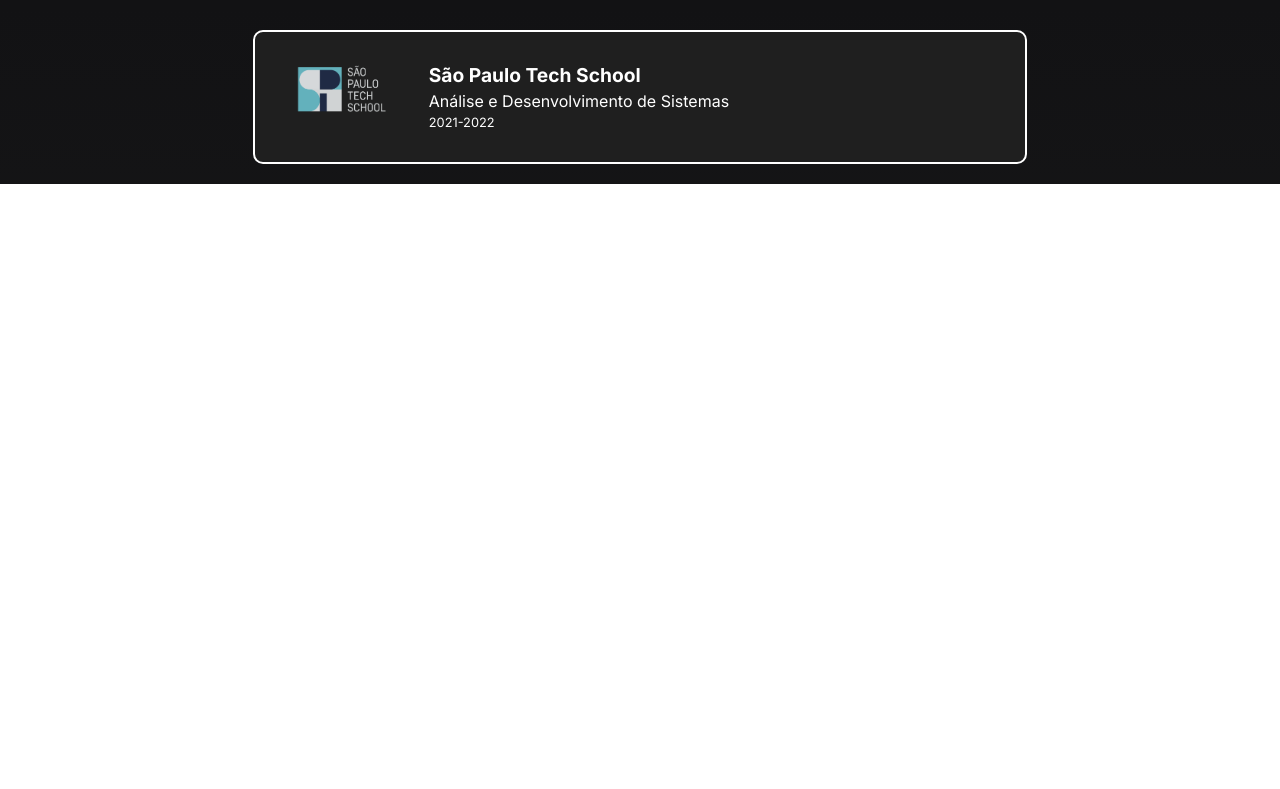
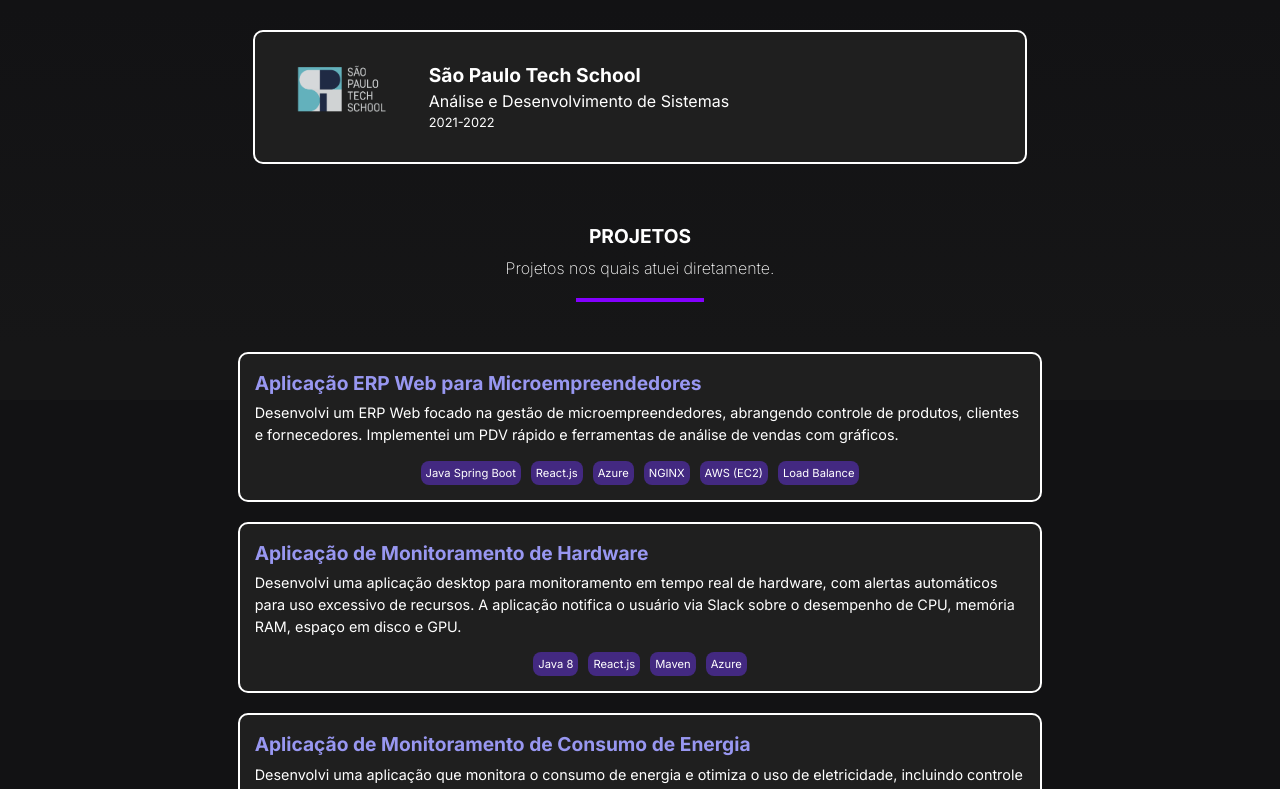
Before and after one commit to ogabrielalves/portifolio, a React (Vite) app: page / in a window 1280 px wide. Shown: the part 2000-2789 px from the top of the page. Before the commit the page ends 2184 px from the top, so only its background shows below. Built offline with nearby package versions, Linux system fonts and the light colour scheme.

Commit message:
feat - adiciona sessao de projetos

```diff
--- /dev/null
+++ b/src/components/atoms/Projects/Projects.module.scss
@@ -0,0 +1,56 @@
+.container {
+  display: flex;
+  justify-content: center;
+  align-items: center;
+  flex-direction: column;
+  margin-top: 50px;
+  width: 100%;
+}
+
+.box {
+  border: 2px solid white;
+  border-radius: 10px;
+  width: 60%;
+  display: flex;
+  flex-direction: column;
+  margin-bottom: 20px;
+  background-color: var(--dark);
+  padding: 15px;
+
+  @media (max-width: 768px) {
+    width: 80%;
+    text-align: center;
+  }
+}
+
+.informations {
+  line-height: 1.5;
+}
+
+.title {
+  font-size: 1.2rem;
+  font-weight: 600;
+  color: var(--title);
+}
+
+.description {
+  font-size: 0.9rem;
+  margin-top: 5px;
+}
+
+.tags {
+  margin-top: 15px;
+  display: flex;
+  flex-wrap: wrap;
+  justify-content: center;
+  gap: 10px;
+}
+
+.tagTech {
+  display: inline-block;
+  background-color: var(--tags);
+  padding: 5px;
+  border-radius: 8px;
+  font-size: 0.7rem;
+  text-align: center;
+}
--- /dev/null
+++ b/src/components/atoms/Projects/Projects.tsx
@@ -0,0 +1,43 @@
+import style from "./Projects.module.scss";
+
+const graduations = [
+  {
+    title: "Aplicação ERP Web para Microempreendedores",
+    description:
+      "Desenvolvi um ERP Web focado na gestão de microempreendedores, abrangendo controle de produtos, clientes e fornecedores. Implementei um PDV rápido e ferramentas de análise de vendas com gráficos.",
+    skills: ["Java Spring Boot", "React.js", "Azure", "NGINX", "AWS (EC2)", "Load Balance"],
+  },
+  {
+    title: "Aplicação de Monitoramento de Hardware",
+    description:
+      "Desenvolvi uma aplicação desktop para monitoramento em tempo real de hardware, com alertas automáticos para uso excessivo de recursos. A aplicação notifica o usuário via Slack sobre o desempenho de CPU, memória RAM, espaço em disco e GPU.",
+    skills: ["Java 8", "React.js", "Maven", "Azure"],
+  },
+  {
+    title: "Aplicação de Monitoramento de Consumo de Energia",
+    description: "Desenvolvi uma aplicação que monitora o consumo de energia e otimiza o uso de eletricidade, incluindo controle de brilho de lâmpadas com base na luz natural. ",
+    skills: ["Node.js", "React.js", "Azure", "Arduino"],
+  },
+];
+
+function Projects() {
+  return (
+    <div className={style.container}>
+      {graduations.map((graduation, index) => (
+        <div key={index} className={style.box}>
+          <div className={style.informations}>
+            <p className={style.title}>{graduation.title}</p>
+            <p className={style.description}>{graduation.description}</p>
+          </div>
+          <div className={style.tags}>
+            {graduation.skills.map((skill, index) => (
+                <div key={index} className={style.tagTech}>{skill}</div>
+            ))}
+          </div>
+        </div>
+      ))}
+    </div>
+  );
+}
+
+export default Projects;
--- /dev/null
+++ b/src/components/atoms/Projects/index.ts
@@ -0,0 +1 @@
+export  {default as Projects} from './Projects';
--- a/src/pages/Principal/Principal.tsx
+++ b/src/pages/Principal/Principal.tsx
@@ -3,8 +3,9 @@ import style from "./Principal.module.scss";
 import { Skills } from "../../components/molecules/Skills";
 import { Experience } from "../../components/atoms/Experience";
 import { Section } from "../../components/atoms/Section";
+import { Graduation } from "../../components/atoms/Graduation";
+import { Projects } from "../../components/atoms/Projects";
 
-import { Graduation } from "../../components/atoms/Graduation";
 import { Header } from "../../components/molecules/Header";
 
 function Principal() {
@@ -45,6 +46,14 @@ function Principal() {
         <Section title="Formação" subtitle="Esta é minha formação." />
 
         <Graduation />
+
+        <Section
+          title="Projetos"
+          subtitle="Projetos nos quais atuei diretamente."
+        />
+
+       <Projects />
+
       </div>
     </div>
   );
--- a/src/styles/variables.scss
+++ b/src/styles/variables.scss
@@ -8,4 +8,6 @@
   --email: #d93025;
   --linkedin: #0e76a8;
   --whatsapp: #075e54;
+  --tags: #432981;
+  --title: #9897f1;
 }
```
